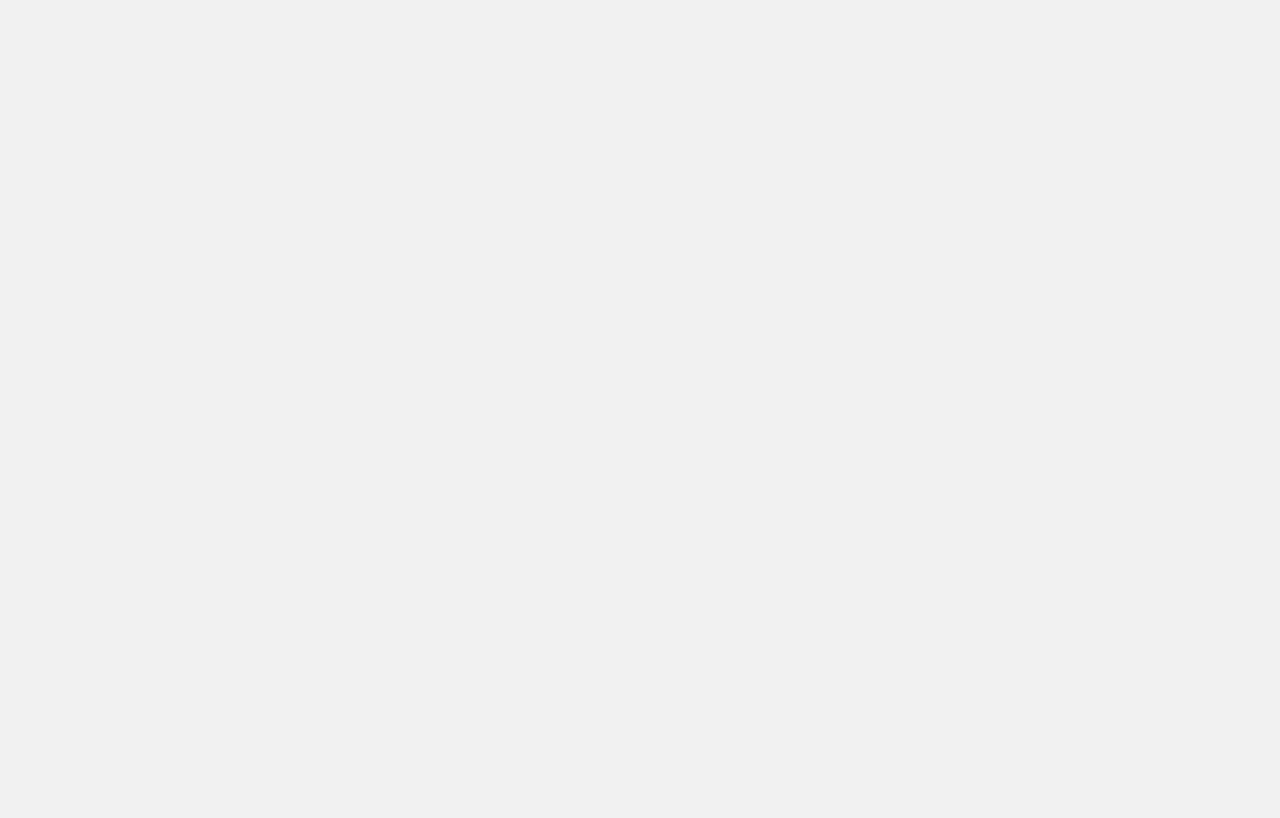
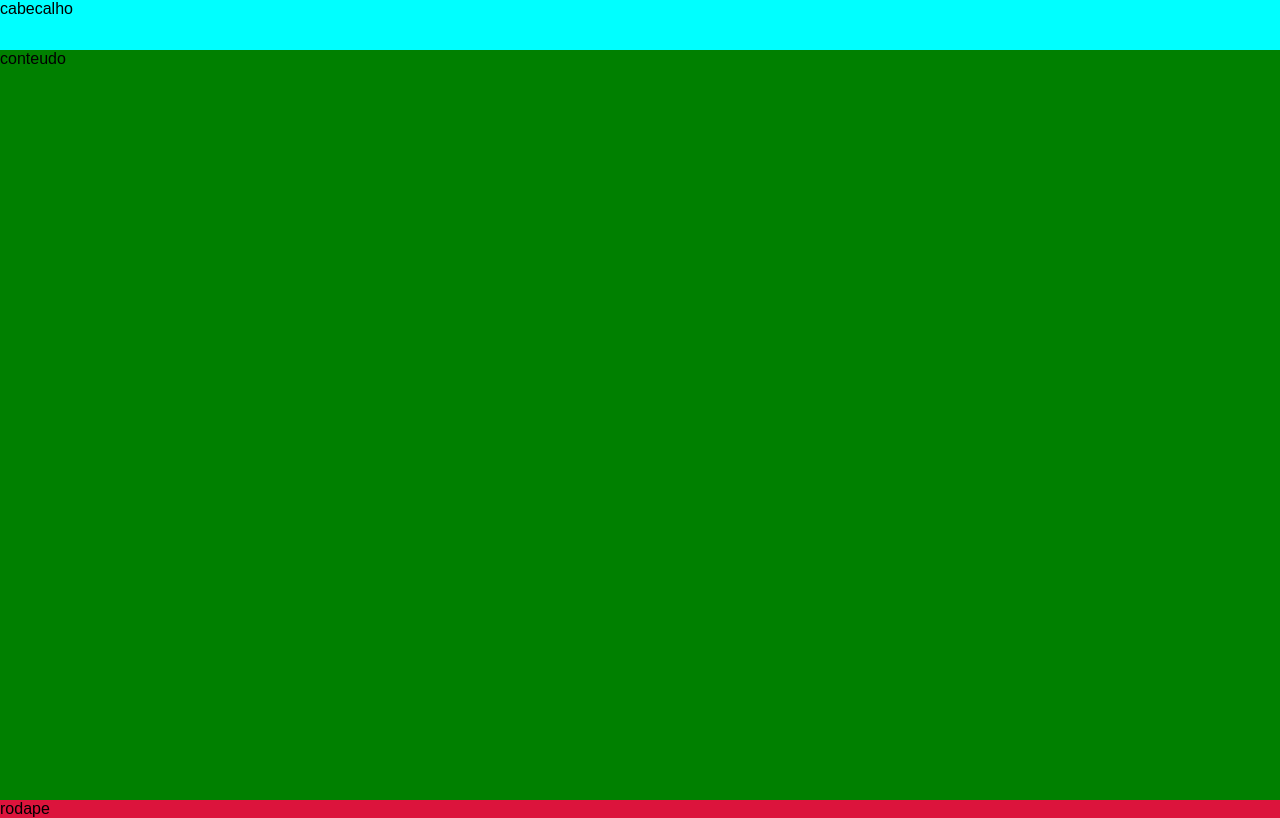
Before and after one commit to robertalxa/formacao-frontend-alura, a plain HTML site: page Curso CSS Grid - Simplificando Layouts/alura-store-projeto-css-grid/index.html in a window 1280 px wide. Drawn offline with Linux system fonts and the light colour scheme.

Commit message:
Aplicado layout base da página utilizando grid-template-areas e grid-area

```diff
--- a/Curso CSS Grid - Simplificando Layouts/alura-store-projeto-css-grid/assets/css/style.css
+++ b/Curso CSS Grid - Simplificando Layouts/alura-store-projeto-css-grid/assets/css/style.css
@@ -2,13 +2,25 @@
     background: #f1f1f1;
     display: grid;
     font-family: Arial, Helvetica, sans-serif;
+    grid-template-areas:
+    "cabecalho"
+    "conteudo"
+    "rodape";
+    grid-template-columns: auto;
+    grid-template-rows: 50px calc(100vh - 50px) auto;
 }
 
 .cabecalho {
+    grid-area: cabecalho;
+    background-color: aqua;
 }
 
 .conteudo {
+    background-color: green;
+    grid-area: conteudo;
 }
 
 .rodape {
+    background-color: crimson;
+    grid-area: rodape;
 }
--- a/Curso CSS Grid - Simplificando Layouts/alura-store-projeto-css-grid/index.html
+++ b/Curso CSS Grid - Simplificando Layouts/alura-store-projeto-css-grid/index.html
@@ -1,5 +1,5 @@
 <!DOCTYPE html>
-<html lang="en">
+<html lang="pt-br">
 <head>
     <meta charset="UTF-8">
     <meta name="viewport" content="width=device-width, initial-scale=1.0">
@@ -10,9 +10,9 @@
     <link href="./assets/css/style.css" rel="stylesheet">
 </head>
 <body class="app">
-    <header class="cabecalho"></header>
-    <main class="conteudo"></main>
-    <footer class="rodape"></footer>
+    <header class="cabecalho">cabecalho</header>
+    <main class="conteudo">conteudo</main>
+    <footer class="rodape">rodape</footer>
     <script src="./assets/js/fontawesome.all.min.js"></script>
 </body>
 </html>
```
Also changed, not shown: 1 other file.
